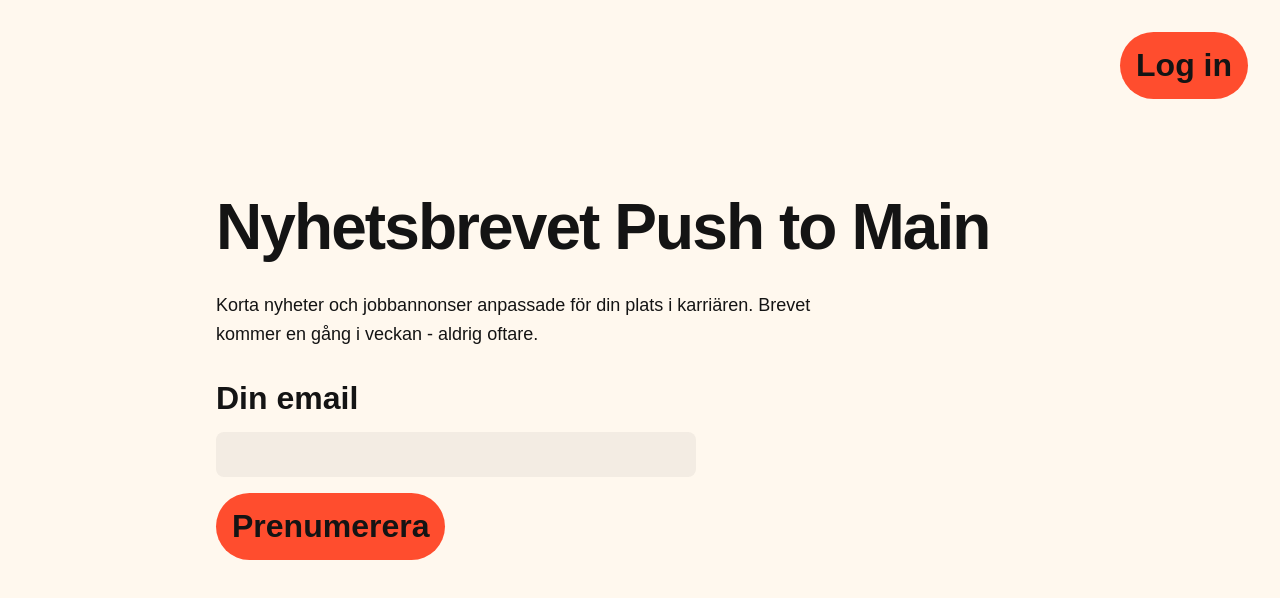
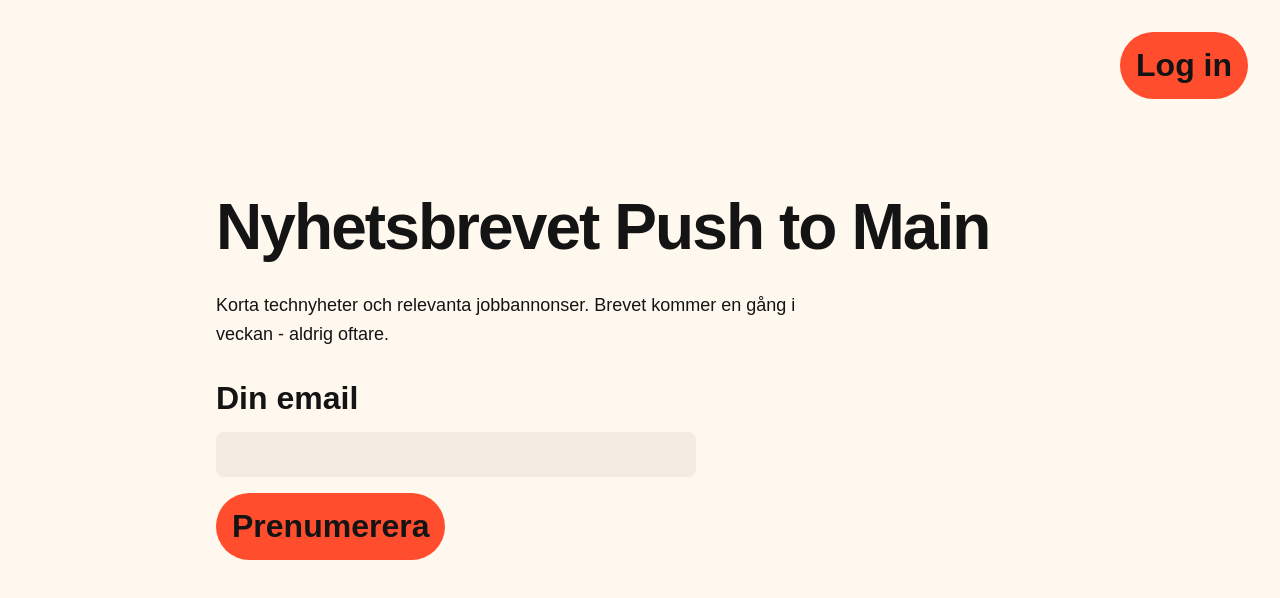
Before and after one commit to mikael-johnsson/newsletter, a SvelteKit app: page / in a window 1280 px wide. Shown: the top 598 px of the page. Built offline with nearby package versions, Linux system fonts and the light colour scheme.

Commit message:
Update landing page text

```diff
--- a/src/routes/+page.svelte
+++ b/src/routes/+page.svelte
@@ -18,8 +18,7 @@
 <main class="mx-auto w-120 px-4 py-16 sm:w-150 md:w-220">
 	<h1 class="font-display text-h2 sm:text-display">Nyhetsbrevet Push to Main</h1>
 	<p class="mt-8 w-120 text-body sm:w-150">
-		Korta nyheter och jobbannonser anpassade för din plats i karriären. Brevet kommer en gång i
-		veckan - aldrig oftare.
+		Korta technyheter och relevanta jobbannonser. Brevet kommer en gång i veckan - aldrig oftare.
 	</p>
 	{#if form?.success}
 		<p role="status" class="mt-8 font-bold">
```
